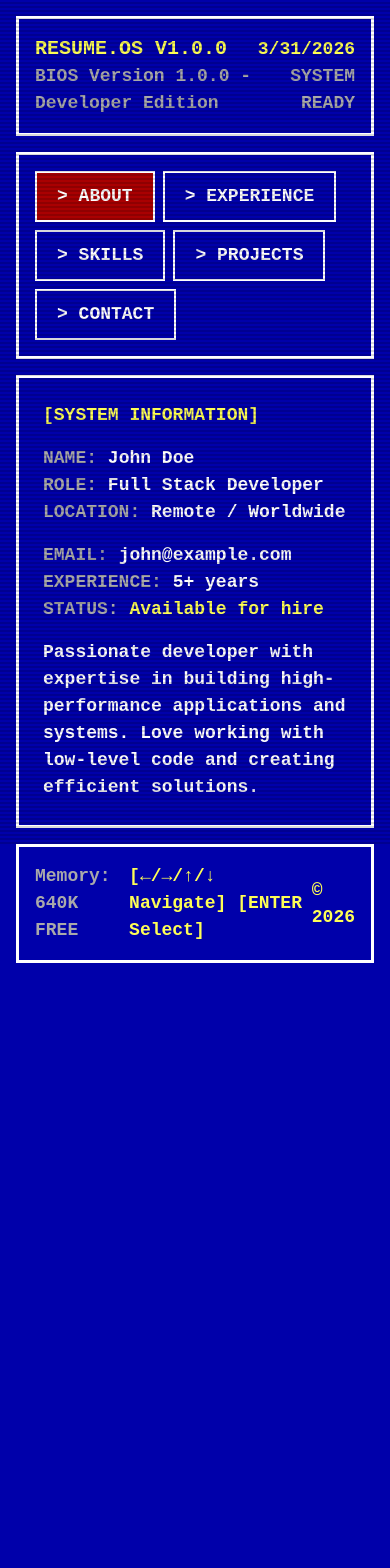
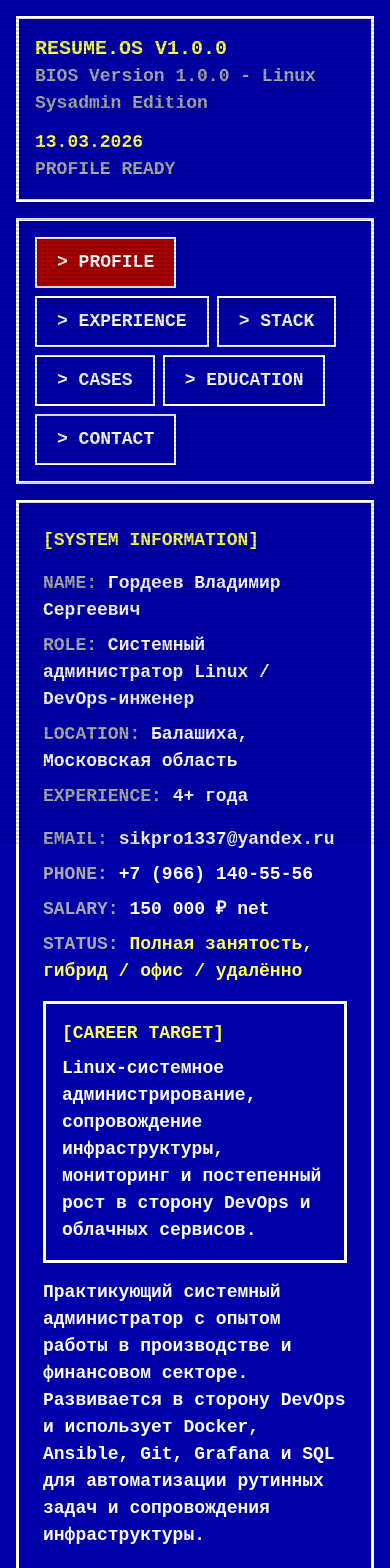
Before and after one commit to kliganN/resume-bios, a Next.js app: page / in a window 390 px wide. Shown: the top 1568 px of the page. Before the commit the page ends 979 px from the top, so only its background shows below. Built offline with nearby package versions, Linux system fonts and the light colour scheme.

Commit message:
Update resume content from source document

```diff
--- a/pages/index.tsx
+++ b/pages/index.tsx
@@ -1,30 +1,330 @@
-import { useState, useEffect } from 'react'
+import { useEffect, useState } from 'react'
 import Head from 'next/head'
 
 const sections = [
-  { id: 'about', label: '> ABOUT' },
+  { id: 'about', label: '> PROFILE' },
   { id: 'experience', label: '> EXPERIENCE' },
-  { id: 'skills', label: '> SKILLS' },
-  { id: 'projects', label: '> PROJECTS' },
+  { id: 'skills', label: '> STACK' },
+  { id: 'projects', label: '> CASES' },
+  { id: 'education', label: '> EDUCATION' },
   { id: 'contact', label: '> CONTACT' },
 ] as const
 
+type SectionId = (typeof sections)[number]['id']
+
+type ProfileField = {
+  label: string
+  value: string
+  highlight?: boolean
+}
+
+type ExperienceEntry = {
+  company: string
+  role: string
+  period: string
+  bullets: string[]
+  achievement?: string
+}
+
+type SkillEntry = {
+  name: string
+  level: number
+}
+
+type SkillGroup = {
+  title: string
+  items: SkillEntry[]
+}
+
+type CaseEntry = {
+  title: string
+  subtitle: string
+  description: string
+  status: string
+}
+
+type EducationEntry = {
+  title: string
+  subtitle: string
+  period: string
+  details: string
+}
+
+type ContactEntry = {
+  title: string
+  value: string
+  href?: string
+  note?: string
+}
+
+const resumeUpdated = '13.03.2026'
+
 const bootMessages = [
-  'NDS BIOS Date 03/21/26 15:42:18 Ver: 1.0.0',
-  'CPU: AMD RYZEN 9 5900X',
-  'Memory Test: 65536K OK',
+  'NDS BIOS Date 03/13/26 18:21 Ver: 1.0.0',
+  'PROFILE: GORDEEV V.S.',
+  'TARGET ROLE: LINUX SYSADMIN / DEVOPS',
+  'LOCATION: BALASHIKHA, RUSSIA',
   '',
-  'Detecting Primary Master ... DEV',
-  'Detecting Primary Slave ... None',
-  'Detecting Secondary Master ... None',
-  'Detecting Secondary Slave ... None',
+  'Checking Monitoring Stack ... ELK / GRAFANA / SQL',
+  'Checking Infrastructure ... LINUX / WINDOWS / PROXMOX',
+  'Checking Automation ... DOCKER / ANSIBLE / GIT',
   '',
   'Loading RESUME.OS...',
   '',
+] as const
+
+const profileColumns: ProfileField[][] = [
+  [
+    { label: 'NAME', value: 'Гордеев Владимир Сергеевич' },
+    { label: 'ROLE', value: 'Системный администратор Linux / DevOps-инженер' },
+    { label: 'LOCATION', value: 'Балашиха, Московская область' },
+    { label: 'EXPERIENCE', value: '4+ года' },
+  ],
+  [
+    { label: 'EMAIL', value: 'sikpro1337@yandex.ru' },
+    { label: 'PHONE', value: '+7 (966) 140-55-56' },
+    { label: 'SALARY', value: '150 000 ₽ net' },
+    { label: 'STATUS', value: 'Полная занятость, гибрид / офис / удалённо', highlight: true },
+  ],
 ]
 
+const aboutSummary = [
+  'Практикующий системный администратор с опытом работы в производстве и финансовом секторе. Развивается в сторону DevOps и использует Docker, Ansible, Git, Grafana и SQL для автоматизации рутинных задач и сопровождения инфраструктуры.',
+  'Имеет реальный опыт администрирования Linux и Windows, работы с Proxmox, сетями, VPN, мониторингом и анализом логов. Ищет проект, где сможет углублять компетенции в виртуализации, мониторинге и облачных технологиях.',
+]
+
+const experienceItems: ExperienceEntry[] = [
+  {
+    company: 'Сбер',
+    role: 'Старший инженер по сопровождению',
+    period: 'Июнь 2024 — настоящее время',
+    bullets: [
+      'Сопровождение и мониторинг распределённой системы устройств SberDevices на базе Android.',
+      'Агрегация, анализ и визуализация логов и метрик с использованием ELK и Grafana.',
+      'Построение мониторинга ключевых показателей устройств в реальном времени.',
+      'Трекинг багов в Jira, ведение технической документации в Confluence и взаимодействие с разработкой и поддержкой.',
+      'Анализ инцидентов и коммуникация между линиями поддержки для ускорения решения проблем.',
+    ],
+    achievement:
+      'Собрал и визуализировал метрики с Android-устройств в Grafana из ClickHouse, что сократило время первичной диагностики.',
+  },
+  {
+    company: 'АО Эфти Косметикс',
+    role: 'Системный администратор',
+    period: 'Апрель 2022 — Июнь 2024',
+    bullets: [
+      'Администрирование Linux-серверов CentOS/Debian и Windows Server 2008/2019/2022.',
+      'Поддержка AD, DNS, DHCP, VPN на базе OpenVPN и диагностика сетевых проблем.',
+      'Внедрение виртуализации на базе Proxmox: миграция физических серверов, управление ВМ и LVM-разметкой.',
+      'Автоматизация рутинных задач и конфигураций с помощью Ansible.',
+      'Управление приложениями и сервисами через Docker.',
+      'Участие в модернизации ИТ-инфраструктуры, выборе оборудования и монтаже СКС.',
+    ],
+    achievement:
+      'Организовал Mesh-сеть на складе с нуля и обеспечил стабильное покрытие для ТСД и рабочих станций по всей площади.',
+  },
+]
+
+const skillGroups: SkillGroup[] = [
+  {
+    title: 'INFRASTRUCTURE',
+    items: [
+      { name: 'Linux Administration', level: 95 },
+      { name: 'Windows Server', level: 84 },
+      { name: 'Proxmox / Virtualization', level: 90 },
+      { name: 'DNS / DHCP / TCP-IP / VPN', level: 88 },
+      { name: 'Docker', level: 82 },
+      { name: 'Ansible', level: 80 },
+    ],
+  },
+  {
+    title: 'MONITORING & TOOLS',
+    items: [
+      { name: 'Grafana', level: 90 },
+      { name: 'ELK / Kibana', level: 86 },
+      { name: 'SQL / ClickHouse', level: 74 },
+      { name: 'Git', level: 78 },
+      { name: 'Jira / Confluence', level: 84 },
+      { name: 'Android Troubleshooting', level: 76 },
+    ],
+  },
+]
+
+const caseItems: CaseEntry[] = [
+  {
+    title: 'SBERDEVICES MONITORING',
+    subtitle: 'Grafana + ClickHouse + ELK',
+    description:
+      'Сбор, агрегация и визуализация метрик Android-устройств для ускорения диагностики инцидентов и анализа состояния парка.',
+    status: 'PRODUCTION',
+  },
+  {
+    title: 'PROXMOX MIGRATION',
+    subtitle: 'Virtualization rollout',
+    description:
+      'Перенос физических серверов в виртуальную среду Proxmox с настройкой ВМ, LVM и базовой отказоустойчивости.',
+    status: 'DELIVERED',
+  },
+  {
+    title: 'WAREHOUSE MESH NETWORK',
+    subtitle: 'Wireless infrastructure from scratch',
+    description:
+      'Проектирование топологии и развёртывание Mesh-сети на складе для стабильной работы ТСД и рабочих станций.',
+    status: 'ONLINE',
+  },
+]
+
+const educationItems: EducationEntry[] = [
+  {
+    title: 'Российский государственный аграрный заочный университет',
+    subtitle: 'Бакалавр, Менеджмент',
+    period: '2018',
+    details: 'Факультет экономики и права, Балашиха.',
+  },
+  {
+    title: 'АНО ДПО «Образовательные технологии Яндекса»',
+    subtitle: 'Инженер облачных сервисов',
+    period: '2023',
+    details: 'Повышение квалификации и итоговое тестирование по облачным сервисам.',
+  },
+  {
+    title: 'Stepik / Bioinformatics Institute',
+    subtitle: 'Linux, электронный сертификат «Введение в Linux»',
+    period: '2022',
+    details: 'Подтверждённая подготовка по Linux и базовым системным практикам.',
+  },
+]
+
+const contactItems: ContactEntry[] = [
+  {
+    title: 'EMAIL',
+    value: 'sikpro1337@yandex.ru',
+    href: 'mailto:sikpro1337@yandex.ru',
+  },
+  {
+    title: 'PHONE',
+    value: '+7 (966) 140-55-56',
+    href: 'tel:+79661405556',
+  },
+  {
+    title: 'LOCATION',
+    value: 'Балашиха, Московская область',
+    note: 'Готов к переезду по России и к командировкам.',
+  },
+  {
+    title: 'WORK FORMAT',
+    value: 'Гибрид / офис / удалённо',
+    note: 'Полная занятость, время в пути не критично.',
+  },
+  {
+    title: 'LANGUAGES',
+    value: 'Русский — родной, English — B1',
+  },
+  {
+    title: 'DRIVING LICENSE',
+    value: 'Категории B, D',
+  },
+]
+
+function ProfileColumn({ items }: { items: ProfileField[] }) {
+  return (
+    <div className="space-y-2">
+      {items.map((item) => (
+        <p key={item.label}>
+          <span className="bios-gray">{item.label}:</span>{' '}
+          <span className={item.highlight ? 'bios-highlight' : 'bios-text'}>{item.value}</span>
+        </p>
+      ))}
+    </div>
+  )
+}
+
+function ExperienceCard({ item }: { item: ExperienceEntry }) {
+  return (
+    <div className="bios-border p-4">
+      <p className="bios-highlight">
+        {item.role} @ {item.company}
+      </p>
+      <p className="bios-gray">{item.period}</p>
+      <ul className="list-disc list-inside mt-3 space-y-1">
+        {item.bullets.map((bullet) => (
+          <li key={bullet}>{bullet}</li>
+        ))}
+      </ul>
+      {item.achievement ? (
+        <p className="mt-3">
+          <span className="bios-highlight">[ACHIEVEMENT]</span> {item.achievement}
+        </p>
+      ) : null}
+    </div>
+  )
+}
+
+function SkillGroupPanel({ group }: { group: SkillGroup }) {
+  return (
+    <div>
+      <p className="bios-highlight mb-2">{group.title}</p>
+      <div className="space-y-2">
+        {group.items.map((item) => (
+          <div key={item.name}>
+            <div className="flex items-center justify-between gap-4">
+              <p>{item.name}</p>
+              <span className="bios-gray">{item.level}%</span>
+            </div>
+            <div className="h-4 border bios-border mt-1" style={{ borderColor: '#AAAAAA' }}>
+              <div className="bios-highlight h-full" style={{ width: `${item.level}%` }}></div>
+            </div>
+          </div>
+        ))}
+      </div>
+    </div>
+  )
+}
+
+function CaseCard({ item }: { item: CaseEntry }) {
+  return (
+    <div className="bios-border p-4">
+      <p className="bios-highlight">{item.title}</p>
+      <p className="bios-gray">{item.subtitle}</p>
+      <p className="mt-2">{item.description}</p>
+      <p className="bios-highlight mt-2">[STATUS: {item.status}]</p>
+    </div>
+  )
+}
+
+function EducationCard({ item }: { item: EducationEntry }) {
+  return (
+    <div className="bios-border p-4">
+      <div className="flex flex-col gap-2 md:flex-row md:items-start md:justify-between">
+        <div>
+          <p className="bios-highlight">{item.title}</p>
+          <p className="bios-gray">{item.subtitle}</p>
+        </div>
+        <p className="bios-gray">{item.period}</p>
+      </div>
+      <p className="mt-3">{item.details}</p>
+    </div>
+  )
+}
+
+function ContactCard({ item }: { item: ContactEntry }) {
+  return (
+    <div className="bios-border p-4">
+      <p className="bios-highlight">{item.title}</p>
+      {item.href ? (
+        <a className="bios-link mt-2 inline-block" href={item.href}>
+          {item.value}
+        </a>
+      ) : (
+        <p className="mt-2">{item.value}</p>
+      )}
+      {item.note ? <p className="bios-gray mt-2">{item.note}</p> : null}
+    </div>
+  )
+}
+
 export default function Home() {
-  const [activeSection, setActiveSection] = useState<string>('about')
+  const [activeSection, setActiveSection] = useState<SectionId>('about')
   const [bootComplete, setBootComplete] = useState(false)
   const [bootLines, setBootLines] = useState<string[]>([])
   const [bootIndex, setBootIndex] = useState(0)
@@ -32,36 +332,39 @@ export default function Home() {
   useEffect(() => {
     if (bootIndex < bootMessages.length) {
       const timer = setTimeout(() => {
-        setBootLines(prev => [...prev, bootMessages[bootIndex]])
-        setBootIndex(prev => prev + 1)
+        setBootLines((previousLines) => [...previousLines, bootMessages[bootIndex]])
+        setBootIndex((previousIndex) => previousIndex + 1)
       }, 300)
+
       return () => clearTimeout(timer)
-    } else {
+    }
+
     const timer = setTimeout(() => setBootComplete(true), 500)
     return () => clearTimeout(timer)
-    }
   }, [bootIndex])
 
   useEffect(() => {
-    if (!bootComplete) return
+    if (!bootComplete) {
+      return
+    }
 
-    const handleKeyDown = (e: KeyboardEvent) => {
-      const currentIndex = sections.findIndex(s => s.id === activeSection)
+    const handleKeyDown = (event: KeyboardEvent) => {
+      const currentIndex = sections.findIndex((section) => section.id === activeSection)
 
-      if (e.key === 'ArrowRight' || e.key === 'ArrowDown') {
-        e.preventDefault()
+      if (event.key === 'ArrowRight' || event.key === 'ArrowDown') {
+        event.preventDefault()
         const nextIndex = (currentIndex + 1) % sections.length
         setActiveSection(sections[nextIndex].id)
-      } else if (e.key === 'ArrowLeft' || e.key === 'ArrowUp') {
-        e.preventDefault()
-        const prevIndex = (currentIndex - 1 + sections.length) % sections.length
-        setActiveSection(sections[prevIndex].id)
+      } else if (event.key === 'ArrowLeft' || event.key === 'ArrowUp') {
+        event.preventDefault()
+        const previousIndex = (currentIndex - 1 + sections.length) % sections.length
+        setActiveSection(sections[previousIndex].id)
       }
     }
 
     window.addEventListener('keydown', handleKeyDown)
     return () => window.removeEventListener('keydown', handleKeyDown)
-  }, [bootComplete, activeSection])
+  }, [activeSection, bootComplete])
 
   const renderContent = () => {
     switch (activeSection) {
@@ -69,22 +372,25 @@ export default function Home() {
         return (
           <div className="space-y-4">
             <p className="bios-highlight">[SYSTEM INFORMATION]</p>
-            <div className="grid grid-cols-1 md:grid-cols-2 gap-4 mt-4">
-              <div>
-                <p><span style={{ color: '#AAAAAA' }}>NAME:</span> <span className="bios-text">John Doe</span></p>
-                <p><span style={{ color: '#AAAAAA' }}>ROLE:</span> <span className="bios-text">Full Stack Developer</span></p>
-                <p><span style={{ color: '#AAAAAA' }}>LOCATION:</span> <span className="bios-text">Remote / Worldwide</span></p>
+            <div className="grid grid-cols-1 gap-4 mt-4 md:grid-cols-2">
+              {profileColumns.map((column, index) => (
+                <ProfileColumn key={sections[index]?.label ?? index} items={column} />
+              ))}
             </div>
-              <div>
-                <p><span style={{ color: '#AAAAAA' }}>EMAIL:</span> <span className="bios-text">john@example.com</span></p>
-                <p><span style={{ color: '#AAAAAA' }}>EXPERIENCE:</span> <span className="bios-text">5+ years</span></p>
-                <p><span style={{ color: '#AAAAAA' }}>STATUS:</span> <span className="bios-highlight">Available for hire</span></p>
+
+            <div className="bios-border p-4 mt-6">
+              <p className="bios-highlight">[CAREER TARGET]</p>
+              <p className="mt-2">
+                Linux-системное администрирование, сопровождение инфраструктуры, мониторинг и
+                постепенный рост в сторону DevOps и облачных сервисов.
+              </p>
             </div>
+
+            <div className="space-y-4 mt-6">
+              {aboutSummary.map((paragraph) => (
+                <p key={paragraph}>{paragraph}</p>
+              ))}
             </div>
-            <p className="mt-6">
-              Passionate developer with expertise in building high-performance applications
-              and systems. Love working with low-level code and creating efficient solutions.
-            </p>
           </div>
         )
       case 'experience':
@@ -92,33 +398,9 @@ export default function Home() {
           <div className="space-y-6">
             <p className="bios-highlight">[WORK HISTORY]</p>
             <div className="space-y-4 mt-4">
-              <div className="bios-border p-4">
-                <p className="bios-highlight">SENIOR DEVELOPER @ TechCorp</p>
-                <p style={{ color: '#AAAAAA' }}>2022 - Present</p>
-                <ul className="list-disc list-inside mt-2 space-y-1">
-                  <li>Led development of microservices architecture</li>
-                  <li>Reduced system latency by 40%</li>
-                  <li>Mentored team of 5 junior developers</li>
-                </ul>
-              </div>
-              <div className="bios-border p-4">
-                <p className="bios-highlight">FULL STACK DEVELOPER @ StartupXYZ</p>
-                <p style={{ color: '#AAAAAA' }}>2020 - 2022</p>
-                <ul className="list-disc list-inside mt-2 space-y-1">
-                  <li>Built React/Node.js web applications</li>
-                  <li>Implemented CI/CD pipelines</li>
-                  <li>Developed RESTful APIs</li>
-                </ul>
-              </div>
-              <div className="bios-border p-4">
-                <p className="bios-highlight">JUNIOR DEVELOPER @ CodeFactory</p>
-                <p style={{ color: '#AAAAAA' }}>2019 - 2020</p>
-                <ul className="list-disc list-inside mt-2 space-y-1">
-                  <li>Developed features for web applications</li>
-                  <li>Fixed bugs and improved code quality</li>
-                  <li>Participated in code reviews</li>
-                </ul>
-              </div>
+              {experienceItems.map((item) => (
+                <ExperienceCard key={`${item.company}-${item.period}`} item={item} />
+              ))}
             </div>
           </div>
         )
@@ -126,32 +408,22 @@ export default function Home() {
         return (
           <div className="space-y-6">
             <p className="bios-highlight">[SKILL MATRIX]</p>
-            <div className="grid grid-cols-1 md:grid-cols-2 gap-6 mt-4">
-              <div>
-                <p className="bios-highlight mb-2">LANGUAGES</p>
-                <div className="space-y-2">
-                  {['Rust', 'TypeScript/JavaScript', 'Python', 'C/C++', 'Go'].map(skill => (
-                    <div key={skill}>
-                      <p>{skill}</p>
-                      <div className="h-4 border bios-border mt-1" style={{ borderColor: '#AAAAAA' }}>
-                        <div className="bios-highlight h-full" style={{ width: `${Math.random() * 30 + 70}%` }}></div>
-                      </div>
-                    </div>
+            <div className="grid grid-cols-1 gap-6 mt-4 md:grid-cols-2">
+              {skillGroups.map((group) => (
+                <SkillGroupPanel key={group.title} group={group} />
               ))}
             </div>
+
+            <div className="grid grid-cols-1 gap-4 md:grid-cols-2">
+              <div className="bios-border p-4">
+                <p className="bios-highlight">LANGUAGES</p>
+                <p className="mt-2">Русский — родной</p>
+                <p>Английский — B1 (средний)</p>
               </div>
-              <div>
-                <p className="bios-highlight mb-2">TECHNOLOGIES</p>
-                <div className="space-y-2">
-                  {['React/Next.js', 'Node.js', 'PostgreSQL', 'Docker', 'Linux'].map(skill => (
-                    <div key={skill}>
-                      <p>{skill}</p>
-                      <div className="h-4 border bios-border mt-1" style={{ borderColor: '#AAAAAA' }}>
-                        <div className="bios-highlight h-full" style={{ width: `${Math.random() * 30 + 70}%` }}></div>
-                      </div>
-                    </div>
-                  ))}
-                </div>
+              <div className="bios-border p-4">
+                <p className="bios-highlight">ADDITIONAL</p>
+                <p className="mt-2">OSINT, техническая поддержка, тестирование Android.</p>
+                <p>Права категории B, D.</p>
               </div>
             </div>
           </div>
@@ -159,26 +431,22 @@ export default function Home() {
       case 'projects':
         return (
           <div className="space-y-6">
-            <p className="bios-highlight">[PROJECT DATABASE]</p>
+            <p className="bios-highlight">[KEY CASES]</p>
             <div className="space-y-4 mt-4">
-              <div className="bios-border p-4">
-                <p className="bios-highlight">RUST CHEAT ENGINE</p>
-                <p className="bios-gray">Game modification framework</p>
-                <p className="mt-2">High-performance DLL injection system with memory manipulation capabilities.</p>
-                <p className="bios-highlight mt-2">[STATUS: ACTIVE]</p>
+              {caseItems.map((item) => (
+                <CaseCard key={item.title} item={item} />
+              ))}
             </div>
-              <div className="bios-border p-4">
-                <p className="bios-highlight">GEESER WEBSITE</p>
-                <p className="bios-gray">Next.js corporate website</p>
-                <p className="mt-2">Modern responsive website built with Next.js, TypeScript and TailwindCSS.</p>
-                <p className="bios-highlight mt-2">[STATUS: PRODUCTION]</p>
           </div>
-              <div className="bios-border p-4">
-                <p className="bios-highlight">SYSTEM MONITOR</p>
-                <p className="bios-gray">Linux system monitoring tool</p>
-                <p className="mt-2">Real-time system resource monitoring with terminal-based UI.</p>
-                <p className="bios-highlight mt-2">[STATUS: BETA]</p>
-              </div>
+        )
+      case 'education':
+        return (
+          <div className="space-y-6">
+            <p className="bios-highlight">[EDUCATION & COURSES]</p>
+            <div className="space-y-4 mt-4">
+              {educationItems.map((item) => (
+                <EducationCard key={`${item.title}-${item.period}`} item={item} />
+              ))}
             </div>
           </div>
         )
@@ -186,23 +454,14 @@ export default function Home() {
         return (
           <div className="space-y-6">
             <p className="bios-highlight">[COMMUNICATION CHANNELS]</p>
-            <div className="space-y-4 mt-4">
-              <div className="bios-border p-4">
-                <p className="bios-highlight">EMAIL</p>
-                <p className="bios-link">john.doe@example.com</p>
+            <div className="grid grid-cols-1 gap-4 mt-4 md:grid-cols-2">
+              {contactItems.map((item) => (
+                <ContactCard key={item.title} item={item} />
+              ))}
             </div>
             <div className="bios-border p-4">
-                <p className="bios-highlight">GITHUB</p>
-                <p className="bios-link">github.com/johndoe</p>
-              </div>
-              <div className="bios-border p-4">
-                <p className="bios-highlight">TELEGRAM</p>
-                <p className="bios-link">@johndoe</p>
-              </div>
-              <div className="bios-border p-4">
-                <p className="bios-highlight">LINKEDIN</p>
-                <p className="bios-link">linkedin.com/in/johndoe</p>
-              </div>
+              <p className="bios-highlight">REFERENCE</p>
+              <p className="mt-2">Сбер, Андрей (тимлид).</p>
             </div>
             <p className="mt-6 bios-highlight animate-blink">_</p>
           </div>
@@ -214,12 +473,21 @@ export default function Home() {
 
   if (!bootComplete) {
     return (
-      <div className="min-h-screen bg-[#0000AA] p-8 crt-flicker" style={{ fontFamily: "'NDS Bios', 'Courier New', monospace", fontWeight: 700, fontSize: 18 }}>
+      <div
+        className="min-h-screen bg-[#0000AA] p-8 crt-flicker"
+        style={{ fontFamily: "'NDS Bios', 'Courier New', monospace", fontSize: 18, fontWeight: 700 }}
+      >
         <Head>
           <title>RESUME.OS - Boot Sequence</title>
+          <meta
+            name="description"
+            content="BIOS-style resume website for Vladimir Gordeev, Linux system administrator and DevOps-oriented engineer."
+          />
         </Head>
-        {bootLines.map((line, i) => (
-          <p key={i} className={line.includes('OK') ? 'bios-highlight' : ''} style={{ fontWeight: 700 }}>{line}</p>
+        {bootLines.map((line, index) => (
+          <p key={index} className={line.includes('...') ? 'bios-highlight' : ''} style={{ fontWeight: 700 }}>
+            {line}
+          </p>
         ))}
         <p className="animate-blink">_</p>
       </div>
@@ -227,33 +495,37 @@ export default function Home() {
   }
 
   return (
-    <div className="min-h-screen bg-[#0000AA] crt-flicker relative" style={{ fontFamily: "'NDS Bios', 'Courier New', monospace", fontWeight: 700, fontSize: 18 }}>
+    <div
+      className="min-h-screen bg-[#0000AA] crt-flicker relative"
+      style={{ fontFamily: "'NDS Bios', 'Courier New', monospace", fontSize: 18, fontWeight: 700 }}
+    >
       <Head>
-        <title>RESUME.OS v1.0.0</title>
+        <title>RESUME.OS | Гордеев Владимир Сергеевич</title>
+        <meta
+          name="description"
+          content="Интерактивное BIOS-резюме Владимира Гордеева: Linux, Proxmox, Grafana, ELK, Docker, Ansible."
+        />
       </Head>
 
-      {/* Scanline effect */}
       <div className="scanline fixed inset-0 pointer-events-none z-50"></div>
 
       <div className="p-4 md:p-8">
-        {/* Header */}
         <header className="bios-border p-4 mb-4">
-          <div className="flex justify-between items-center">
+          <div className="flex flex-col gap-3 md:flex-row md:items-center md:justify-between">
             <div>
               <h1 className="bios-highlight text-xl">RESUME.OS v1.0.0</h1>
-              <p style={{ color: '#AAAAAA' }}>BIOS Version 1.0.0 - Developer Edition</p>
+              <p className="bios-gray">BIOS Version 1.0.0 - Linux Sysadmin Edition</p>
             </div>
-            <div className="text-right">
-              <p className="bios-highlight">{new Date().toLocaleDateString()}</p>
-              <p style={{ color: '#AAAAAA' }}>SYSTEM READY</p>
+            <div className="text-left md:text-right">
+              <p className="bios-highlight">{resumeUpdated}</p>
+              <p className="bios-gray">PROFILE READY</p>
             </div>
           </div>
         </header>
 
-        {/* Navigation */}
         <nav className="bios-border p-4 mb-4">
           <div className="flex flex-wrap gap-2">
-            {sections.map(section => (
+            {sections.map((section) => (
               <button
                 key={section.id}
                 onClick={() => setActiveSection(section.id)}
@@ -265,15 +537,11 @@ export default function Home() {
           </div>
         </nav>
 
-        {/* Main Content */}
-        <main className="bios-border p-6 min-h-[400px]">
-          {renderContent()}
-        </main>
+        <main className="bios-border p-6 min-h-[400px]">{renderContent()}</main>
 
-        {/* Footer */}
         <footer className="bios-border p-4 mt-4">
-          <div className="flex justify-between items-center">
-            <p style={{ color: '#AAAAAA' }}>Memory: 640K FREE</p>
+          <div className="flex flex-col gap-2 md:flex-row md:items-center md:justify-between">
+            <p className="bios-gray">Target compensation: 150 000 ₽ net</p>
             <p className="bios-highlight">[←/→/↑/↓ Navigate] [ENTER Select]</p>
             <p className="bios-highlight">© 2026</p>
           </div>
```
Lines whose indentation alone changed are shown as unchanged.
